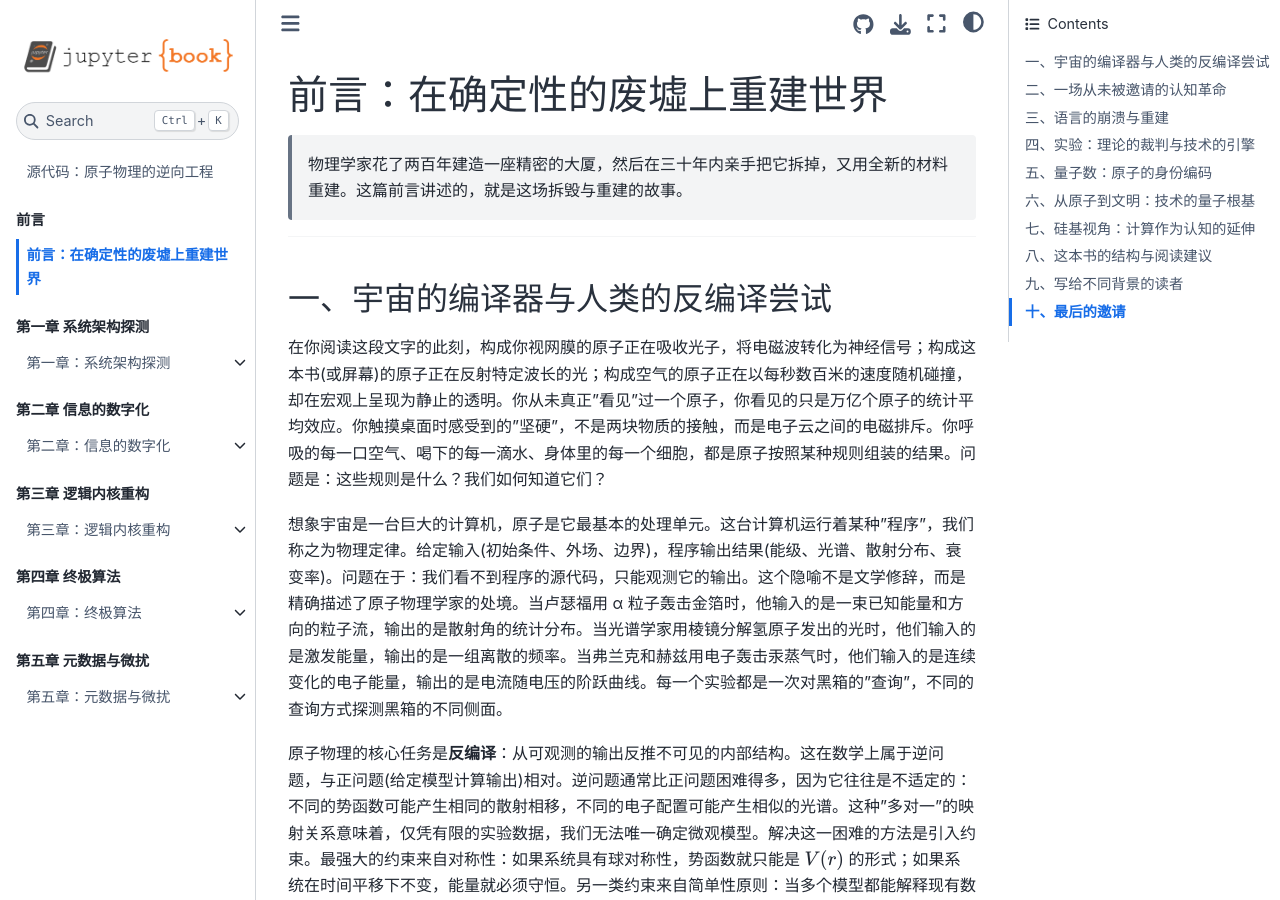
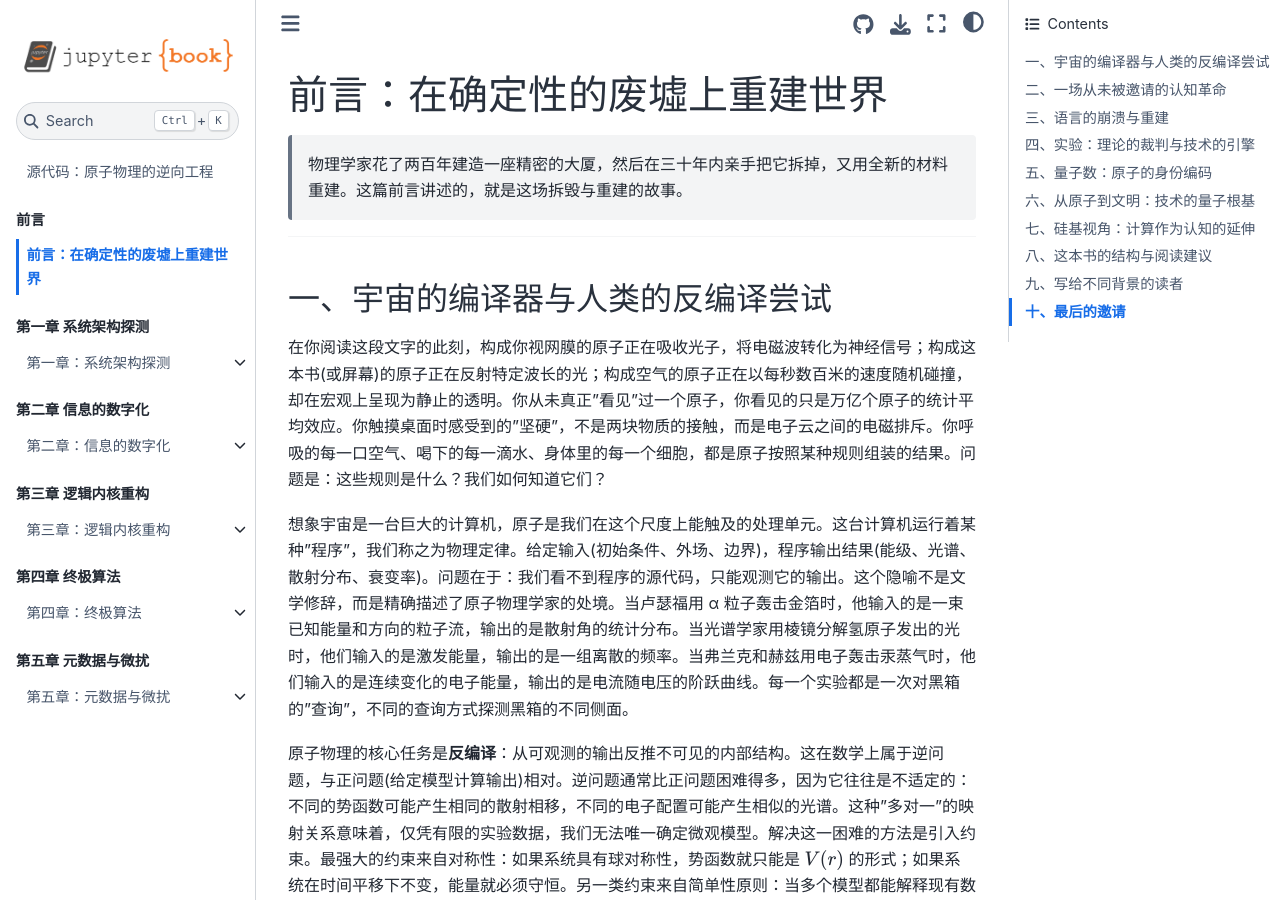
Before and after one commit to jinleiphys/atomic, a Jupyter Book: the page built from book/preface.md, in a window 1280 px wide and 900 px high. Built offline with Jupyter Book 1.0.4 settings and Sphinx 7.4.7 and the Sphinx Book theme 1.1.4, drawn with Linux system fonts in a browser that asks for light colours.

Commit message:
Fix: atom is not the most fundamental unit

```diff
--- a/book/preface.md
+++ b/book/preface.md
@@ -8,7 +8,7 @@
 
 在你阅读这段文字的此刻，构成你视网膜的原子正在吸收光子，将电磁波转化为神经信号；构成这本书(或屏幕)的原子正在反射特定波长的光；构成空气的原子正在以每秒数百米的速度随机碰撞，却在宏观上呈现为静止的透明。你从未真正"看见"过一个原子，你看见的只是万亿个原子的统计平均效应。你触摸桌面时感受到的"坚硬"，不是两块物质的接触，而是电子云之间的电磁排斥。你呼吸的每一口空气、喝下的每一滴水、身体里的每一个细胞，都是原子按照某种规则组装的结果。问题是：这些规则是什么？我们如何知道它们？
 
-想象宇宙是一台巨大的计算机，原子是它最基本的处理单元。这台计算机运行着某种"程序"，我们称之为物理定律。给定输入(初始条件、外场、边界)，程序输出结果(能级、光谱、散射分布、衰变率)。问题在于：我们看不到程序的源代码，只能观测它的输出。这个隐喻不是文学修辞，而是精确描述了原子物理学家的处境。当卢瑟福用 α 粒子轰击金箔时，他输入的是一束已知能量和方向的粒子流，输出的是散射角的统计分布。当光谱学家用棱镜分解氢原子发出的光时，他们输入的是激发能量，输出的是一组离散的频率。当弗兰克和赫兹用电子轰击汞蒸气时，他们输入的是连续变化的电子能量，输出的是电流随电压的阶跃曲线。每一个实验都是一次对黑箱的"查询"，不同的查询方式探测黑箱的不同侧面。
+想象宇宙是一台巨大的计算机，原子是我们在这个尺度上能触及的处理单元。这台计算机运行着某种"程序"，我们称之为物理定律。给定输入(初始条件、外场、边界)，程序输出结果(能级、光谱、散射分布、衰变率)。问题在于：我们看不到程序的源代码，只能观测它的输出。这个隐喻不是文学修辞，而是精确描述了原子物理学家的处境。当卢瑟福用 α 粒子轰击金箔时，他输入的是一束已知能量和方向的粒子流，输出的是散射角的统计分布。当光谱学家用棱镜分解氢原子发出的光时，他们输入的是激发能量，输出的是一组离散的频率。当弗兰克和赫兹用电子轰击汞蒸气时，他们输入的是连续变化的电子能量，输出的是电流随电压的阶跃曲线。每一个实验都是一次对黑箱的"查询"，不同的查询方式探测黑箱的不同侧面。
 
 原子物理的核心任务是**反编译**：从可观测的输出反推不可见的内部结构。这在数学上属于逆问题，与正问题(给定模型计算输出)相对。逆问题通常比正问题困难得多，因为它往往是不适定的：不同的势函数可能产生相同的散射相移，不同的电子配置可能产生相似的光谱。这种"多对一"的映射关系意味着，仅凭有限的实验数据，我们无法唯一确定微观模型。解决这一困难的方法是引入约束。最强大的约束来自对称性：如果系统具有球对称性，势函数就只能是 $V(r)$ 的形式；如果系统在时间平移下不变，能量就必须守恒。另一类约束来自简单性原则：当多个模型都能解释现有数据时，我们倾向于选择参数最少、假设最弱的那个。玻尔模型只有一个自由参数，却能解释氢原子的全部光谱线，这种"经济性"本身就是模型可信度的证据。
 
```
